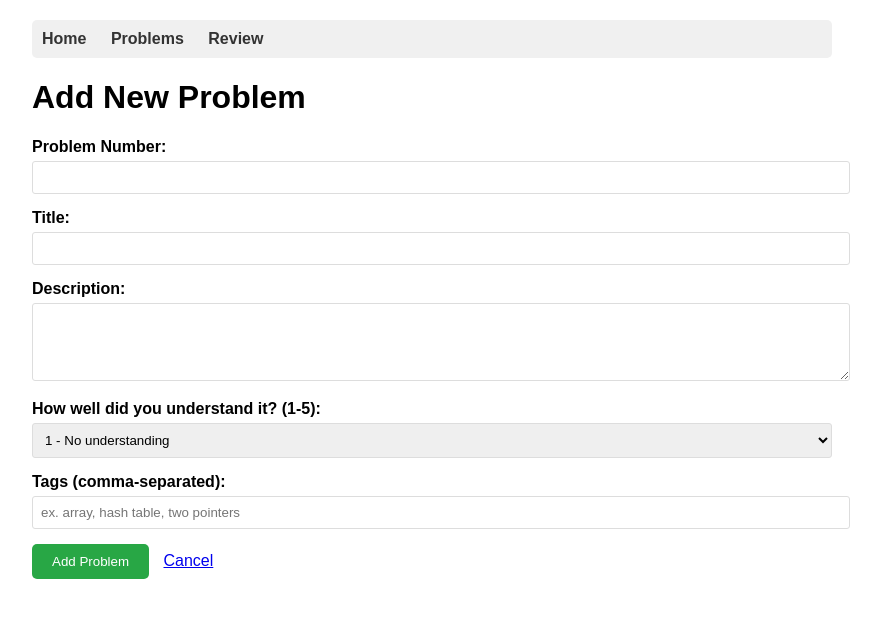
After one commit to dominickvaske/leetcode-reviewer, a Flask app: page /add_problem in a window 1280 px wide. The commit adds this page. Shown: the top 618 px of the page, without its empty margins (208-1089 px from the left). Run offline with Flask 3, Linux system fonts and the light colour scheme.

Commit message:
Created ability to add a completed leetcode problem to the problem list

```diff
--- a/app.py
+++ b/app.py
@@ -1,4 +1,4 @@
-from flask import Flask, render_template
+from flask import Flask, render_template, request, redirect, url_for
 from flask_sqlalchemy import SQLAlchemy
 from datetime import datetime
 
@@ -46,6 +46,7 @@ def problems():
     all_problems = Problem.query.all()
     return render_template('problems.html', problems=all_problems)
 
+#adding a test problem to the database
 @app.route('/add-test-data')
 def add_test_data():
     #check if it already exists
@@ -67,6 +68,7 @@ def add_test_data():
 
     return "Test data added! <a href='/'>Go home</a>"
 
+#route to delete a problem from the database
 @app.route('/delete_problem/<int:problem_id>')
 def delete_problem(problem_id):
     problem_to_delete = Problem.query.filter_by(id=problem_id).first()
@@ -77,6 +79,38 @@ def delete_problem(problem_id):
     else:
         return "Problem does not exist!"
 
+#Route for showing the add_problem template
+@app.route('/add_problem', methods=['GET'])
+def show_add_problem():
+    return render_template('add_problem.html')
+
+#this route will process the form submission
+@app.route('/add_problem', methods=['POST'])
+def add_problem():
+    #get data from form to create problem
+    number = request.form['number']
+    title = request.form['title']
+    description = request.form['description']
+    difficulty = int(request.form['difficulty'])
+    tags = request.form['tags']
+
+    new_problem = Problem (
+        number = number,
+        title = title,
+        description = description,
+        difficulty = difficulty,
+        tags = tags,
+        times_seen = 1 #first time seeing problem
+    )
+
+    #save new problem to database
+    db.session.add(new_problem)
+    db.session.commit()
+
+    #return to problems list
+    return redirect(url_for('problems'))
+
+
 #now create the database tables
 with app.app_context():
     db.create_all()
--- a/static/style.css
+++ b/static/style.css
@@ -52,3 +52,46 @@ nav a:hover {
 .problem-card a:hover {
   text-decoration: underline;
 }
+
+.btn {
+  display: inline-block;
+  background-color: #007bff;
+  color: white;
+  padding: 10px 15px;
+  text-decoration: none;
+  border-radius: 5px;
+  margin-bottom: 20px;
+}
+
+.btn:hover {
+  background-color: #0056b3;
+}
+
+form div {
+  margin-bottom: 15px;
+}
+
+form label {
+  display: block;
+  margin-bottom: 5px;
+  font-weight: bold;
+}
+
+form input,
+form textarea,
+form select {
+  width: 100%;
+  padding: 8px;
+  border: 1px solid #ddd;
+  border-radius: 3px;
+}
+
+form button {
+  background-color: #28a745;
+  color: white;
+  padding: 10px 20px;
+  border: none;
+  border-radius: 5px;
+  cursor: pointer;
+  margin-right: 10px;
+}
--- /dev/null
+++ b/templates/add_problem.html
@@ -0,0 +1,42 @@
+{% extends "base.html" %}
+
+{% block content %}
+<h1>Add New Problem</h1>
+
+<form method="POST" action="/add_problem">
+    <div>
+        <label for="number">Problem Number:</label>
+        <input type="text" id="number" name="number" required>
+    </div>
+
+    <div>
+        <label for="title">Title:</label>
+        <input type="text" id="title" name="title" required>
+    </div>
+
+    <div>
+        <label for="description">Description:</label>
+        <textarea id="description" name="description" rows="4"></textarea>
+    </div>
+
+    <div>
+        <label for="difficulty">How well did you understand it? (1-5):</label>
+        <select id="difficulty" name="difficulty" required>
+            <option value="1">1 - No understanding</option>
+            <option value="2">2 - Partial understanding</option>
+            <option value="3">3 - Understood with help</option>
+            <option value="4">4 - Understood well</option>
+            <option value="5">5 - Completely understood</option>
+        </select>
+    </div>
+
+    <div>
+        <label for="tags">Tags (comma-separated):</label>
+        <input type="text" id="tags" name="tags" placeholder="ex. array, hash table, two pointers">
+    </div>
+
+    <button type="submit">Add Problem</button>
+    <a href="/problems">Cancel</a>
+</form>
+
+{% endblock %}
--- a/templates/problems.html
+++ b/templates/problems.html
@@ -3,7 +3,7 @@
 {% block content %}
 
 <h1>Your Problems ({{ problems|length }})</h1>
-
+<a href="/add_problem" class="btn">Add New Problem</a>
 {% if problems %}
 {% for problem in problems %}
 <div class="problem-card">
@@ -16,6 +16,6 @@
 </div>
 {% endfor %}
 {% else %}
-<p>No problems added yet! <a href="/add-test-data">Add some test data</a></p>
+<p>No problems added yet!</p>
 {% endif %}
 {% endblock %}
```
Also changed, not shown: instance/leetcode_reviewer.db.
